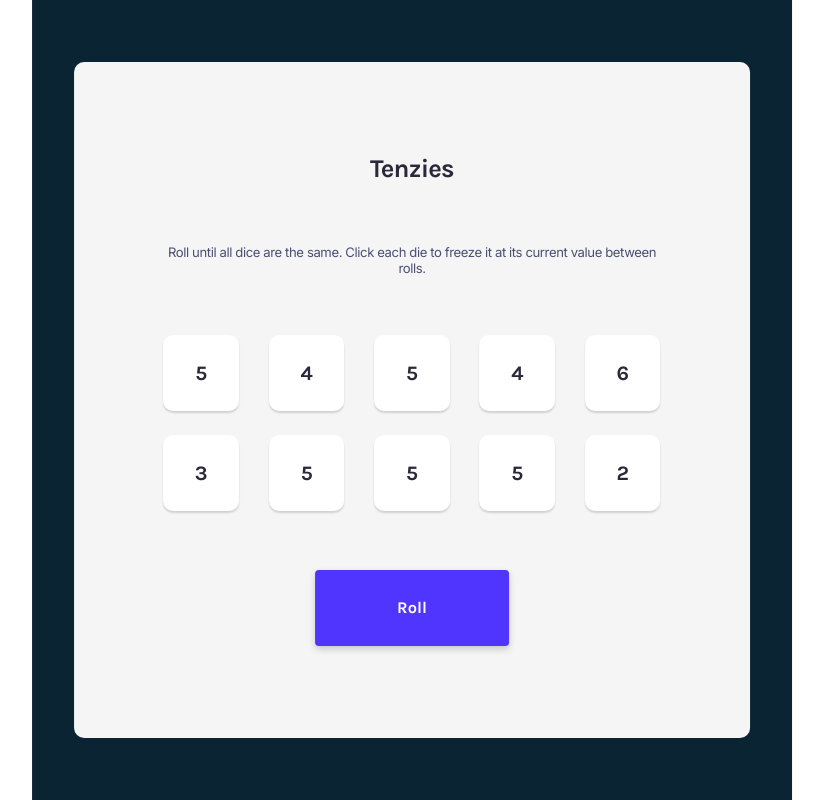
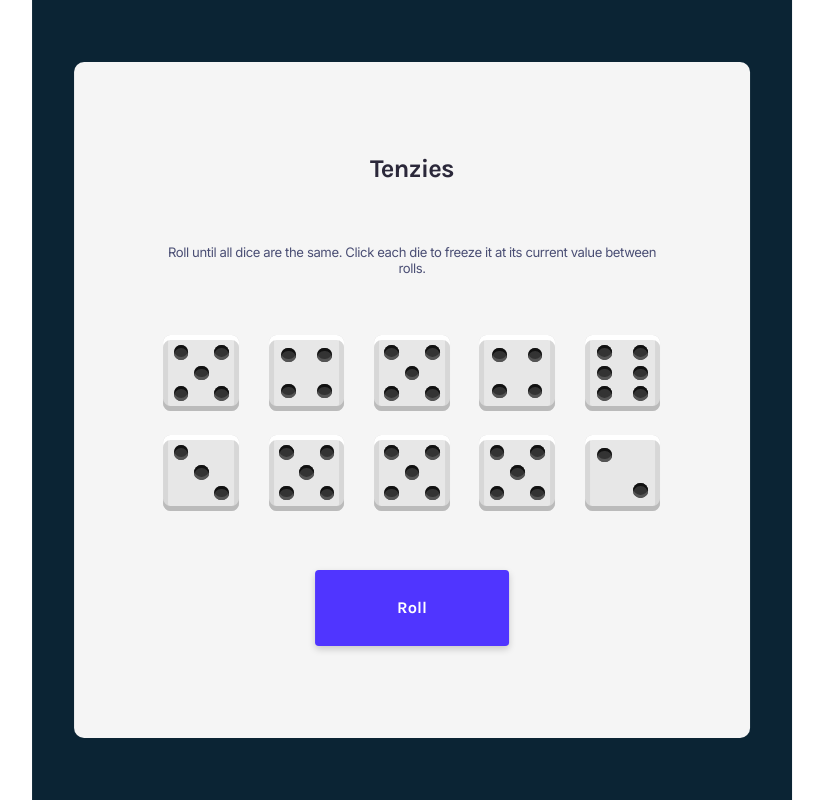
Before and after one commit to pianistoff/tenzies, a React app: page / in a window 1280 px wide. Shown: the whole page, without its empty margins (228-1052 px from the left). Built offline with nearby package versions, Linux system fonts and the light colour scheme.

Commit message:
Replace numbers with pips on dice and correct their styles

```diff
--- a/src/components/Die.js
+++ b/src/components/Die.js
@@ -1,10 +1,15 @@
 import React from "react";
+import "./die.css"
 
-export default function Die({value, isHeld, hold, id}) {
-    const color = isHeld ? "#59E391" : "white";
-    return (
-    <div className="die-box" onClick={hold} style={{backgroundColor: color}}>
-        <p className="die-num" >{value}</p>
-    </div>
-    )
+const Pip = () => <span className="pip" />;
+
+const Face = ({ children, isHeld, hold }) => <div className={isHeld ? "face held" : "face"} onClick={hold}>{children}</div>;
+
+export default function Die({value, isHeld, hold}) {
+    let pips = Number.isInteger(value)
+		? Array(value)
+				.fill(0)
+				.map((_, i) => <Pip key={i} />)
+		: null;
+	return <Face isHeld={isHeld} hold={hold}>{pips}</Face>;
 }
--- /dev/null
+++ b/src/components/die.css
@@ -0,0 +1,73 @@
+.face {
+    box-sizing: border-box;
+    display: grid;
+    grid-template-areas:
+        "a . c"
+        "e g f"
+        "d . b";
+
+    flex: 0 0 auto;
+    padding: 9.803921569%;
+
+    background-color: #e7e7e7;
+    box-shadow: inset 0 5px white, inset 0 -5px #bbb, inset 5px 0 #d7d7d7,
+        inset -5px 0 #d7d7d7;
+    border-radius: 10%;
+}
+
+.face.held {
+    background-color: #5AE895;
+    box-shadow: inset 0 5px #63FFA3, inset 0 -5px #49BA77, inset 5px 0 #54D689,
+        inset -5px 0 #54D689;
+}
+
+.pip {
+    display: block;
+    align-self: center;
+    justify-self: center;
+    border-radius: 50%;
+    background-color: #333;
+    box-shadow: inset 0 3px #111, inset 0 -3px #555;
+}
+
+.pip:nth-child(2) {
+    grid-area: b;
+}
+.pip:nth-child(3) {
+    grid-area: c;
+}
+.pip:nth-child(4) {
+    grid-area: d;
+}
+.pip:nth-child(5) {
+    grid-area: e;
+}
+.pip:nth-child(6) {
+    grid-area: f;
+}
+/* This selects the last pip of odd-valued dice (1, 3, 5) and positions the pip in the center */
+.pip:nth-child(odd):last-child {
+    grid-area: g;
+}
+
+@media (orientation: landscape) {
+    .face {
+        width: 9.45646438vh;
+        height: 9.45646438vh;
+    }
+    .pip {
+        width: 1.830283428vh;
+        height: 1.830283428vh;
+    }
+}
+
+@media (orientation: portrait) {
+    .face {
+        width: 9.955555556vw;
+        height: 9.955555556vw;
+    }
+    .pip {
+        width: 1.92688172vw;
+        height: 1.92688172vw;
+    }
+}
```
